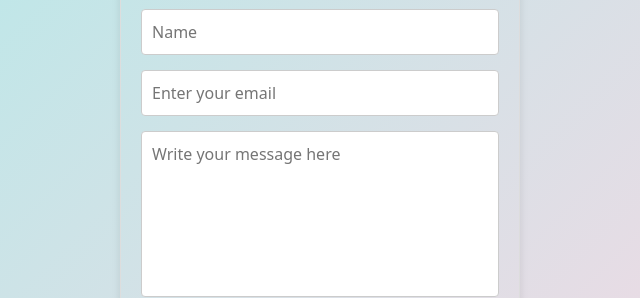
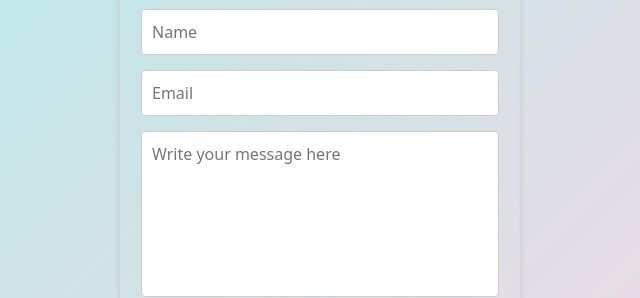
Before and after one commit to Mageshsp/ContactForm, a plain HTML site: page Task_1/index.html in a window 1280 px wide. Shown: the part 276-574 px from the top of the page, 320-960 px from the left. Drawn offline with nearby package versions, Linux system fonts and the light colour scheme.

Commit message:
first-commit

```diff
--- a/Task_1/index.html
+++ b/Task_1/index.html
@@ -19,7 +19,7 @@
             </div>
             <div class="detail">
                 <!-- <label>Email</label> -->
-                <input type="email" placeholder="Enter your email" name="email" required/>
+                <input type="email" placeholder="Email" name="email" required/>
             </div>
             <div class="detail popup"  id="box"  >
                 <!-- <label>Message</label> -->
```
Also changed, not shown: Task_1/styles.css (+3 -43 lines).
